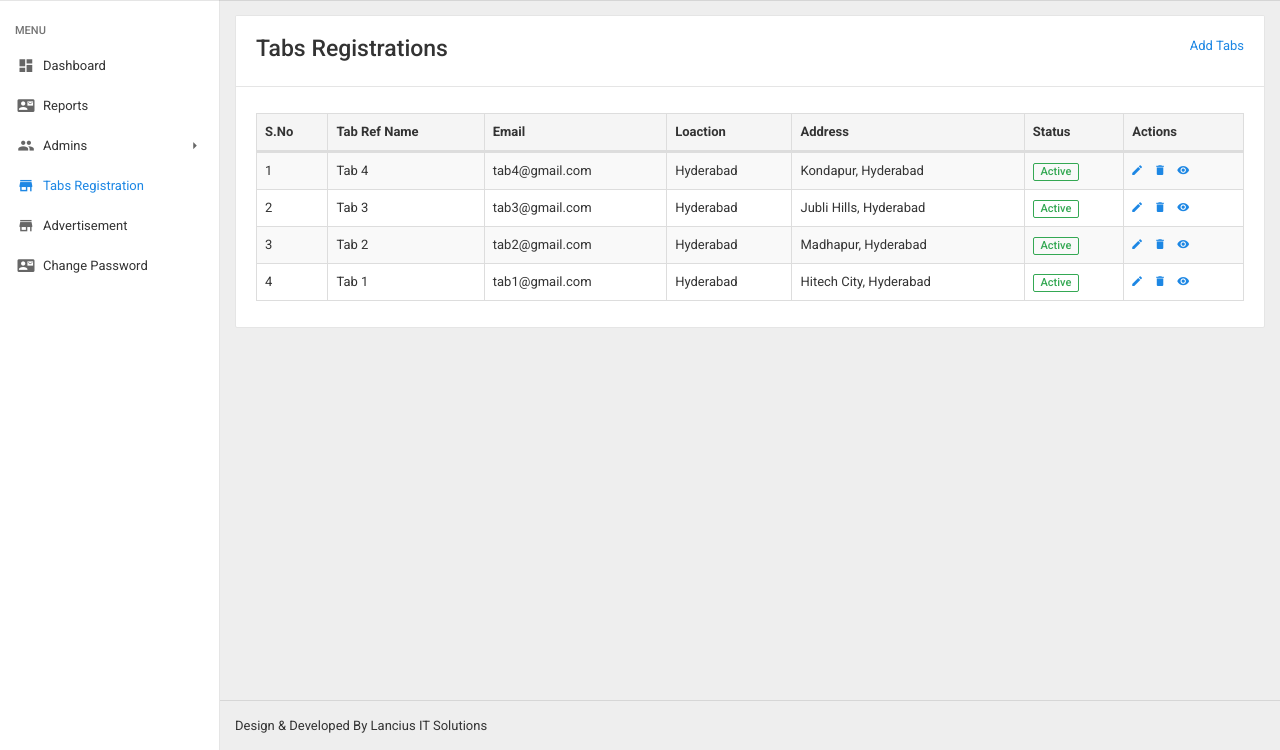
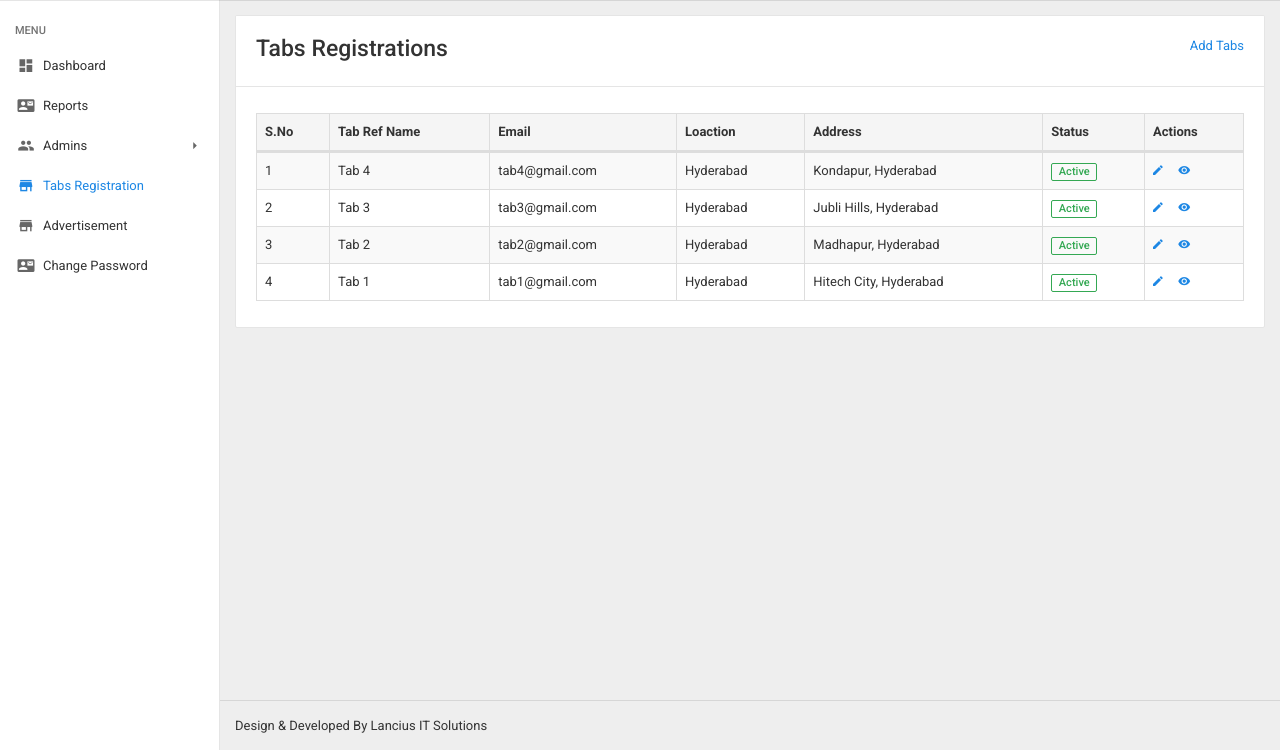
Before and after one commit to Srinivaslancius/feedback, a PHP site: page /feedback/tabs_registration.php in a window 1280 px wide. Shown: the part 50-800 px from the top of the page. Run offline with PHP 8.4, Linux system fonts and the light colour scheme; a user stored in the database is signed in; data comes from the database, SQL or seed files in the repository; some libraries are stand-ins or nearby versions.

Commit message:
new changes in admin

```diff
--- a/client_manage_admin/tabs_registration.php
+++ b/client_manage_admin/tabs_registration.php
@@ -32,7 +32,7 @@
                     <td><?php echo $row['tab_location'];?></td>
                     <td><?php echo $row['tab_address'];?></td>
                     <td><?php if ($row['status']==0) { echo "<span class='label label-outline-success check_active open_cursor' data-incId=".$row['id']." data-status=".$row['status']." data-tbname='tabs_registration'>Active</span>" ;} else { echo "<span class='label label-outline-info check_active open_cursor' data-status=".$row['status']." data-incId=".$row['id']." data-tbname='tabs_registration'>In Active</span>" ;} ?></td>
-                    <td> <a href="edit_tabs_registration.php?uid=<?php echo $row['id']; ?>"><i class="zmdi zmdi-edit"></i></a> &nbsp; <a href="delete_tabs_registration.php?uid=<?php echo $row['id']; ?>"><i class="zmdi zmdi-delete zmdi-hc-fw" onclick="return confirm('Are you sure you want to delete?')"></i></a> &nbsp;<a href="#"><i class="zmdi zmdi-eye zmdi-hc-fw" data-toggle="modal" data-target="#<?php echo $row['id']; ?>" class=""></i></a></td>
+                    <td> <a href="edit_tabs_registration.php?uid=<?php echo $row['id']; ?>"><i class="zmdi zmdi-edit"></i></a> &nbsp; <!--<a href="delete_tabs_registration.php?uid=<?php echo $row['id']; ?>"><i class="zmdi zmdi-delete zmdi-hc-fw" onclick="return confirm('Are you sure you want to delete?')"></i></a> -->&nbsp;<a href="#"><i class="zmdi zmdi-eye zmdi-hc-fw" data-toggle="modal" data-target="#<?php echo $row['id']; ?>" class=""></i></a></td>
                     <!-- Open Modal Box  here -->
                     <div id="<?php echo $row['id']; ?>" class="modal fade" tabindex="-1" role="dialog">
                       <div class="modal-dialog">
```
